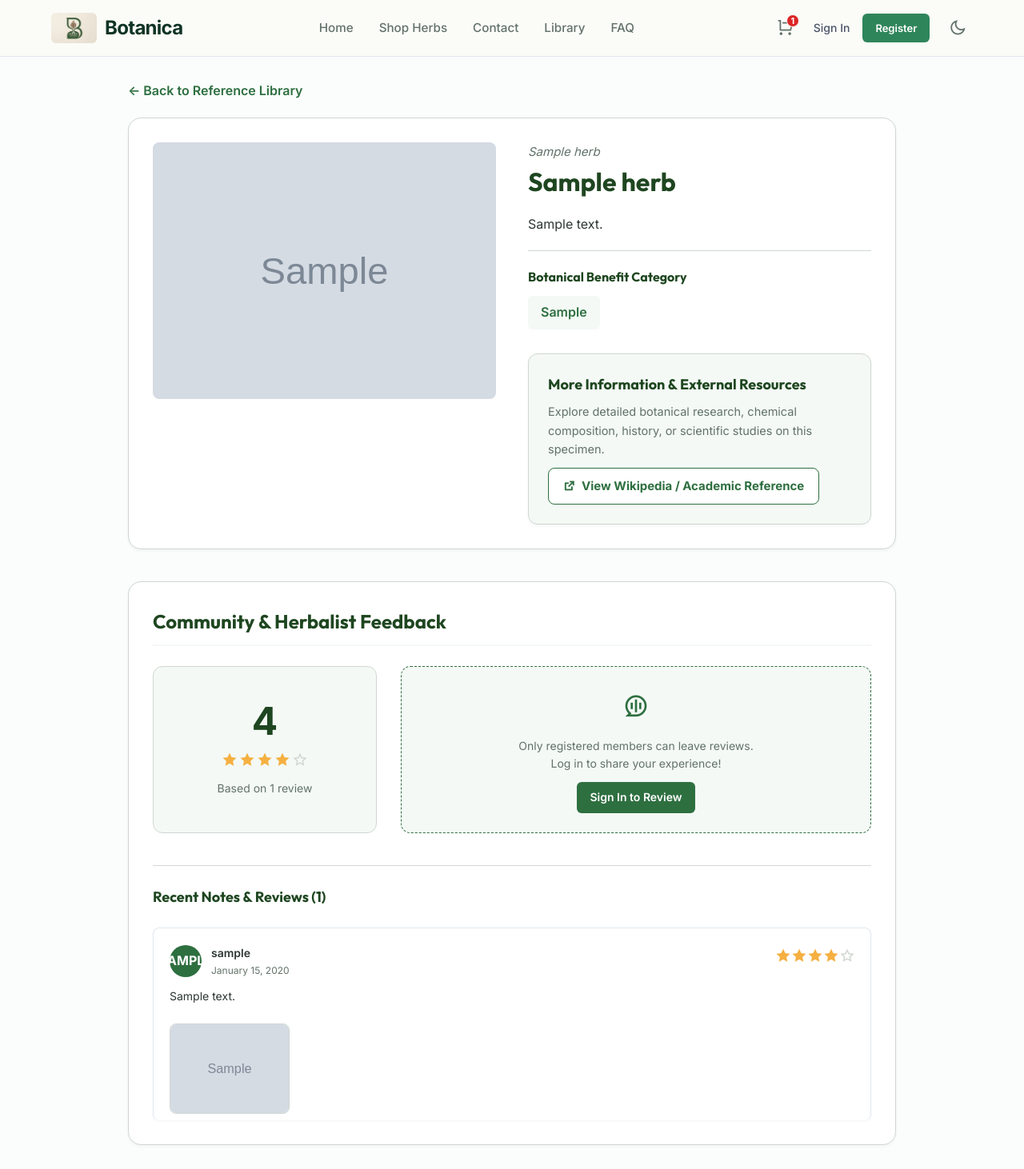
After one commit to ManishKarki333/AI39C_Group9_Botanica, a Flask app: template app/templates/herb_detail_library.html in a window 1280 px wide. The commit adds this page. Shown: the whole page at 80% size. Run offline with Flask 3, Linux system fonts and the light colour scheme; the template is opened without the code that fills it: most values are stand-ins (such as "Sample title", 1, 10 or a date in 2020); grey boxes marked "Sample" are stand-in pictures; parts of the project's set-up code (start-up, migrations or seed data) failed here and were passed over.

Commit message:
Redesign Digital Herb Library: remove Buy Now, add herb_detail_library with Wikipedia recommended reference link, and add product deletion option for merchants

```diff
--- a/app/models/database.py
+++ b/app/models/database.py
@@ -127,6 +127,7 @@ class Database:
                 image_url VARCHAR(255) DEFAULT 'default_herb.png',
                 merchant_id INT DEFAULT NULL,
                 whatsapp_number VARCHAR(20) DEFAULT NULL,
+                reference_url VARCHAR(255) DEFAULT NULL,
                 created_at TIMESTAMP DEFAULT CURRENT_TIMESTAMP,
                 FOREIGN KEY (merchant_id) REFERENCES users(id) ON DELETE SET NULL
             ) ENGINE=InnoDB DEFAULT CHARSET=utf8mb4
@@ -224,6 +225,10 @@ class Database:
             db.execute("ALTER TABLE herbs ADD COLUMN whatsapp_number VARCHAR(20) DEFAULT NULL")
         except Exception:
             pass
+        try:
+            db.execute("ALTER TABLE herbs ADD COLUMN reference_url VARCHAR(255) DEFAULT NULL")
+        except Exception:
+            pass
 
         admin = db.fetch_one(
             "SELECT * FROM users WHERE email = %s",
--- a/app/routes/shop_routes.py
+++ b/app/routes/shop_routes.py
@@ -20,6 +20,9 @@ class ShopRoutes:
         self.bp.route("/herb_details/<int:id>", methods=["GET"])(
             self.shop_controller.herb_details
         )
+        self.bp.route("/herb_detail_library/<int:id>", methods=["GET"])(
+            self.shop_controller.herb_detail_library
+        )
 
         # Protected Merchant Inventory Actions
         self.bp.route("/add_product", methods=["POST"])(
@@ -27,6 +30,9 @@ class ShopRoutes:
         )
         self.bp.route("/update_product/<int:id>", methods=["POST"])(
             merchant_required(self.shop_controller.update_product)
+        )
+        self.bp.route("/delete_product/<int:id>", methods=["POST"])(
+            merchant_required(self.shop_controller.delete_product)
         )
         self.bp.route("/api/price_history/<int:herb_id>", methods=["GET"])(
             merchant_required(self.shop_controller.api_price_history)
--- a/app/static/css/library.css
+++ b/app/static/css/library.css
@@ -829,3 +829,48 @@ body {
 .close-modal-btn:hover {
     color: #bbb;
 }
+
+/* Reference Block & External Hyperlink styling */
+.reference-block {
+    background-color: var(--secondary-color);
+    border: 1px solid var(--border-color);
+    border-radius: 12px;
+    padding: 24px;
+    margin-top: 30px;
+    box-shadow: var(--shadow-sm);
+}
+
+.reference-block h4 {
+    color: var(--primary-dark);
+    margin-bottom: 8px;
+    font-size: 18px;
+    font-weight: 700;
+}
+
+.reference-block p {
+    color: var(--text-muted);
+    font-size: 14.5px;
+    margin-bottom: 12px;
+}
+
+.reference-link {
+    display: inline-flex;
+    align-items: center;
+    gap: 8px;
+    color: var(--primary-color);
+    font-weight: 700;
+    text-decoration: none;
+    font-size: 15px;
+    transition: all 0.2s ease;
+    background-color: var(--white);
+    padding: 10px 18px;
+    border: 1px solid var(--primary-color);
+    border-radius: 8px;
+}
+
+.reference-link:hover {
+    background-color: var(--primary-color);
+    color: var(--white) !important;
+    transform: translateY(-1px);
+    box-shadow: var(--shadow-sm);
+}
--- /dev/null
+++ b/app/templates/herb_detail_library.html
@@ -0,0 +1,196 @@
+{% extends 'base.html' %}
+
+{% block title %}Botanica - Herb Detail Library{% endblock %}
+
+{% block css %}
+<link rel="stylesheet" href="{{ url_for('static', filename='css/library.css') }}">
+{% endblock %}
+
+{% block content %}
+<main class="details-container">
+    <a href="{{ url_for('shop.herb_library') }}" class="back-link">← Back to Reference Library</a>
+
+    <div class="profile-layout">
+        <div class="profile-visual">
+            <img src="{{ herb.image_url }}" alt="{{ herb.common_name }}" style="width:100%; height:auto; border-radius: 8px;">
+        </div>
+
+        <div class="profile-info">
+            <span class="detail-scientific">{{ herb.scientific_name }}</span>
+            <h1>{{ herb.common_name }}</h1>
+            <p class="lead-description">{{ herb.description }}</p>
+
+            <hr class="divider">
+
+            <div class="info-block">
+                <h4>Botanical Benefit Category</h4>
+                <p style="background-color: var(--secondary-color); padding: 8px 16px; border-radius: 6px; display: inline-block; font-weight: 600; color: var(--primary-color);">
+                    {{ herb.benefit_category }}
+                </p>
+            </div>
+
+            <!-- External Reference Block -->
+            <div class="reference-block">
+                <h4>More Information & External Resources</h4>
+                <p>
+                    Explore detailed botanical research, chemical composition, history, or scientific studies on this specimen.
+                </p>
+                {% if herb.reference_url %}
+                    <a href="{{ herb.reference_url }}" target="_blank" class="reference-link">
+                        <i class="ri-external-link-line"></i> View Wikipedia / Academic Reference
+                    </a>
+                {% else %}
+                    <a href="https://en.wikipedia.org/wiki/{{ herb.common_name.replace(' ', '_') }}" target="_blank" class="reference-link">
+                        <i class="ri-external-link-line"></i> Search "{{ herb.common_name }}" on Wikipedia
+                    </a>
+                {% endif %}
+            </div>
+        </div>
+    </div>
+
+    <section class="reviews-section">
+        <h2 class="section-title">Community & Herbalist Feedback</h2>
+
+        <div class="reviews-summary-layout">
+            <div class="rating-summary-card">
+                <div class="rating-value">{{ average_rating }}</div>
+                <div class="rating-stars">
+                    {% for i in range(1, 6) %}
+                        {% if average_rating >= i %}
+                            <i class="ri-star-fill star-icon active"></i>
+                        {% elif average_rating >= i - 0.5 %}
+                            <i class="ri-star-half-fill star-icon active"></i>
+                        {% else %}
+                            <i class="ri-star-line star-icon"></i>
+                        {% endif %}
+                    {% endfor %}
+                </div>
+                <div class="rating-count">Based on {{ total_reviews }} review{{ 's' if total_reviews != 1 else '' }}</div>
+            </div>
+
+            <div class="review-form-container">
+                {% if session.get('user_id') %}
+                    <h3>Share Your Knowledge & Feedback</h3>
+                    <form action="{{ url_for('shop.add_review', herb_id=herb.id) }}" method="POST" enctype="multipart/form-data" class="review-form">
+                        <div class="rating-input-group">
+                            <label class="form-label">Botanical Rating</label>
+                            <div class="star-rating-selector">
+                                <input type="radio" id="star5" name="rating" value="5" required />
+                                <label for="star5" title="5 stars"><i class="ri-star-fill"></i></label>
+                                <input type="radio" id="star4" name="rating" value="4" />
+                                <label for="star4" title="4 stars"><i class="ri-star-fill"></i></label>
+                                <input type="radio" id="star3" name="rating" value="3" />
+                                <label for="star3" title="3 stars"><i class="ri-star-fill"></i></label>
+                                <input type="radio" id="star2" name="rating" value="2" />
+                                <label for="star2" title="2 stars"><i class="ri-star-fill"></i></label>
+                                <input type="radio" id="star1" name="rating" value="1" />
+                                <label for="star1" title="1 star"><i class="ri-star-fill"></i></label>
+                            </div>
+                        </div>
+
+                        <div class="comment-input-group">
+                            <label for="comment" class="form-label">Reference Note / Comment</label>
+                            <textarea id="comment" name="comment" rows="4" placeholder="Tell others about your experience, dosage, or research with this herb..." required></textarea>
+                        </div>
+
+                        <div class="image-upload-group">
+                            <label for="review_image" class="form-label">Add Specimen Photo (Optional)</label>
+                            <div class="upload-file-wrapper">
+                                <input type="file" id="review_image" name="review_image" accept="image/*">
+                                <div class="upload-dummy">
+                                    <i class="ri-image-add-line"></i>
+                                    <span>Choose a photo</span>
+                                </div>
+                            </div>
+                        </div>
+
+                        <button type="submit" class="submit-review-btn">
+                            <span>Submit Review</span>
+                            <i class="ri-send-plane-line"></i>
+                        </button>
+                    </form>
+                {% else %}
+                    <div class="login-prompt-card">
+                        <i class="ri-chat-voice-line prompt-icon"></i>
+                        <p>Only registered members can leave reviews. Log in to share your experience!</p>
+                        <a href="{{ url_for('auth.login') }}" class="login-prompt-btn">Sign In to Review</a>
+                    </div>
+                {% endif %}
+            </div>
+        </div>
+
+        <div class="reviews-list-container">
+            <h3>Recent Notes & Reviews ({{ total_reviews }})</h3>
+            {% if reviews %}
+                <div class="reviews-grid">
+                    {% for review in reviews %}
+                        <div class="review-card">
+
+                            <div class="review-header">
+                                <div class="reviewer-meta">
+                                    <div class="reviewer-avatar">
+                                        {{ review.user_name[0] | upper }}
+                                    </div>
+                                    <div>
+                                        <div class="reviewer-name">{{ review.user_name }}</div>
+                                        <div class="review-date">{{ review.created_at.strftime('%B %d, %Y') if review.created_at else '' }}</div>
+                                    </div>
+                                </div>
+
+                                <div class="review-actions-wrapper">
+                                    <div class="review-stars-display">
+                                        {% for j in range(1, 6) %}
+                                            {% if review.rating >= j %}
+                                                <i class="ri-star-fill star-icon active"></i>
+                                            {% else %}
+                                                <i class="ri-star-line star-icon"></i>
+                                            {% endif %}
+                                        {% endfor %}
+                                    </div>
+
+                                    {% if session.get('user_id') and (session.get('user_id') == review.user_id or session.get('role') == 'admin') %}
+                                        <form action="{{ url_for('shop.delete_review', review_id=review.id) }}" method="POST" onsubmit="return confirm('Are you sure you want to permanently delete this review? This action cannot be undone.');" class="delete-review-form">
+                                            <button type="submit" class="delete-review-btn" title="Delete Review">
+                                                <i class="ri-delete-bin-6-line"></i>
+                                            </button>
+                                        </form>
+                                    {% endif %}
+                                </div>
+                            </div>
+
+                            <p class="review-comment-text">{{ review.comment }}</p>
+
+                            {% if review.image_url %}
+                                <div class="review-image-attachment">
+                                    <img src="{{ review.image_url }}" alt="Review attachment from {{ review.user_name }}" class="review-attached-img" onclick="openReviewImageModal(this.src)">
+                                </div>
+                            {% endif %}
+                        </div>
+                    {% endfor %}
+                </div>
+            {% else %}
+                <div class="no-reviews-fallback">
+                    <i class="ri-chat-history-line empty-icon"></i>
+                    <p>No reviews yet. Be the first to share your notes on this herb!</p>
+                </div>
+            {% endif %}
+        </div>
+    </section>
+
+    <div id="image-modal-portal" class="image-modal-portal" onclick="closeReviewImageModal()">
+        <span class="close-modal-btn">&times;</span>
+        <img class="modal-image-content" id="img-modal-target">
+    </div>
+
+    <script>
+        function openReviewImageModal(src) {
+            document.getElementById('img-modal-target').src = src;
+            document.getElementById('image-modal-portal').classList.add('active');
+        }
+
+        function closeReviewImageModal() {
+            document.getElementById('image-modal-portal').classList.remove('active');
+        }
+    </script>
+</main>
+{% endblock %}
--- a/app/templates/herb_library.html
+++ b/app/templates/herb_library.html
@@ -40,9 +40,8 @@
                 <h3>{{ herb.common_name }}</h3>
                 <p class="excerpt">{{ herb.description|truncate(100) }}</p>
 
-                <div class="card-actions">
-                    <a href="{{ url_for('shop.herb_details', id=herb.id) }}" class="btn btn-secondary">Learn More</a>
-                    <a href="{{ url_for('shop.shop') }}" class="btn btn-primary">Buy Now</a>
+                <div class="card-actions" style="margin-top: 15px;">
+                    <a href="{{ url_for('shop.herb_detail_library', id=herb.id) }}" class="btn btn-secondary" style="width: 100%; text-align: center;">Learn More</a>
                 </div>
             </div>
         </article>
```
Also changed, not shown: app/controllers/shop_controller.py (+80 -5 lines), app/static/css/merchant.css (+23 -0 lines), app/static/js/merchant_dashboard.js (+14 -2 lines), app/templates/merchant_dashboard.html (+14 -2 lines).
